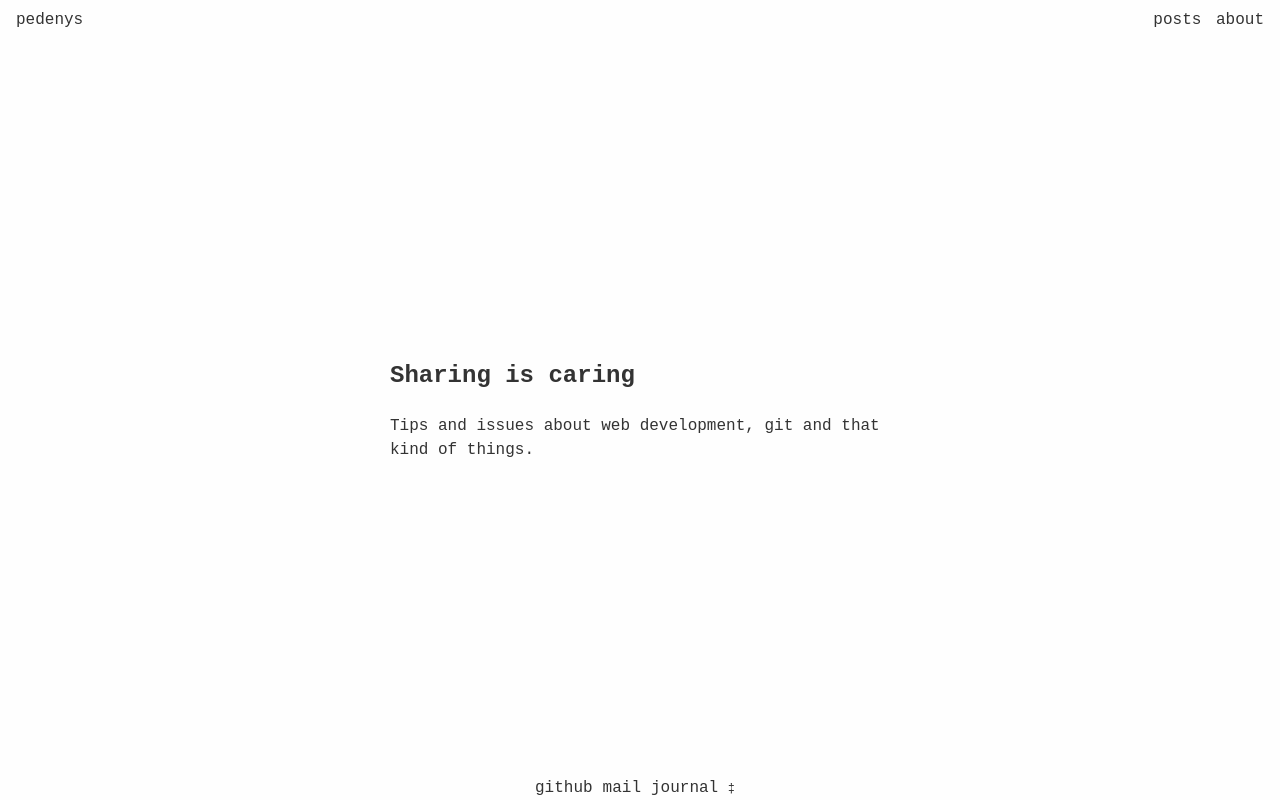
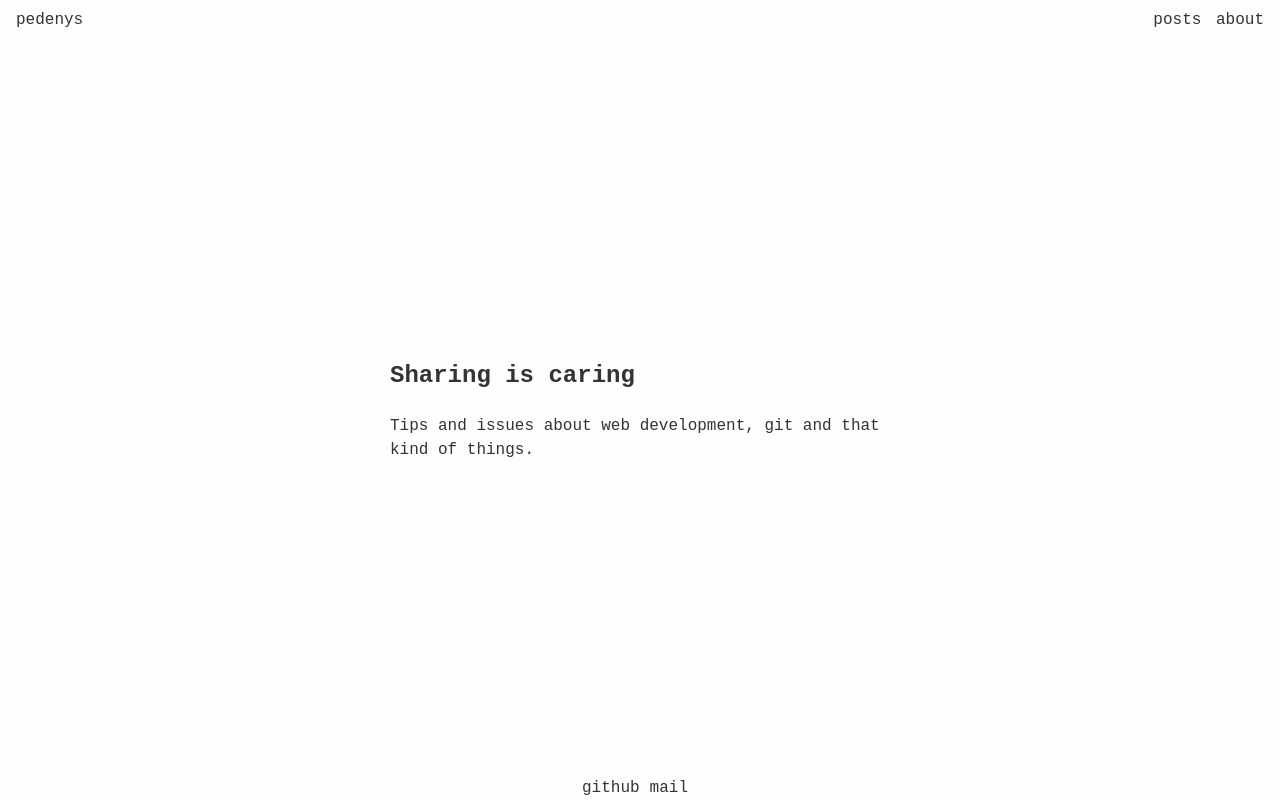
Before and after one commit to pedenys/pedenys.github.io, an Astro site: page / in a window 1280 px wide. Built offline with nearby package versions, Linux system fonts and the light colour scheme; Astro itself is replaced by a stand-in of ours.

Commit message:
feat: remove link in footer

```diff
--- a/src/components/footer.component.astro
+++ b/src/components/footer.component.astro
@@ -1,7 +1,6 @@
 <footer>
   <a href="https://github.com/pedenys" target="_blank">github</a>
   <a href="mailto:mailto:pedenys@pm.me" target="_blank">mail</a>
-  <a href="https://pedenys.fr" target="_blank">journal <span>‡</span></a>
 </footer>
 <style>
   footer {
```
